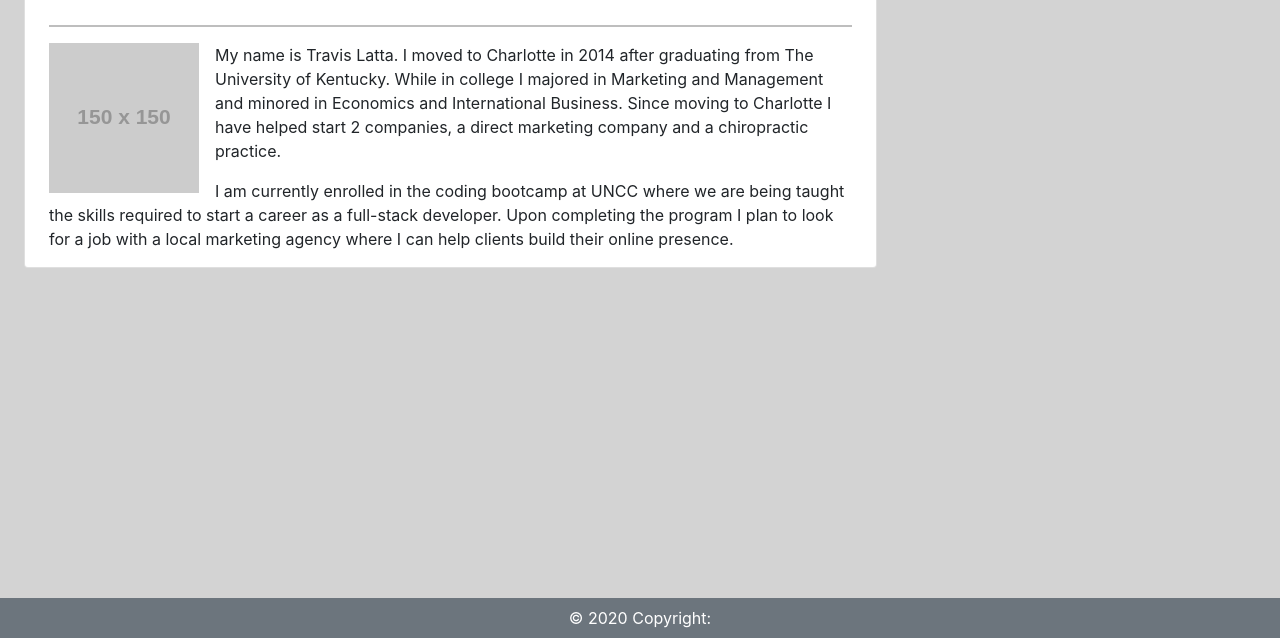
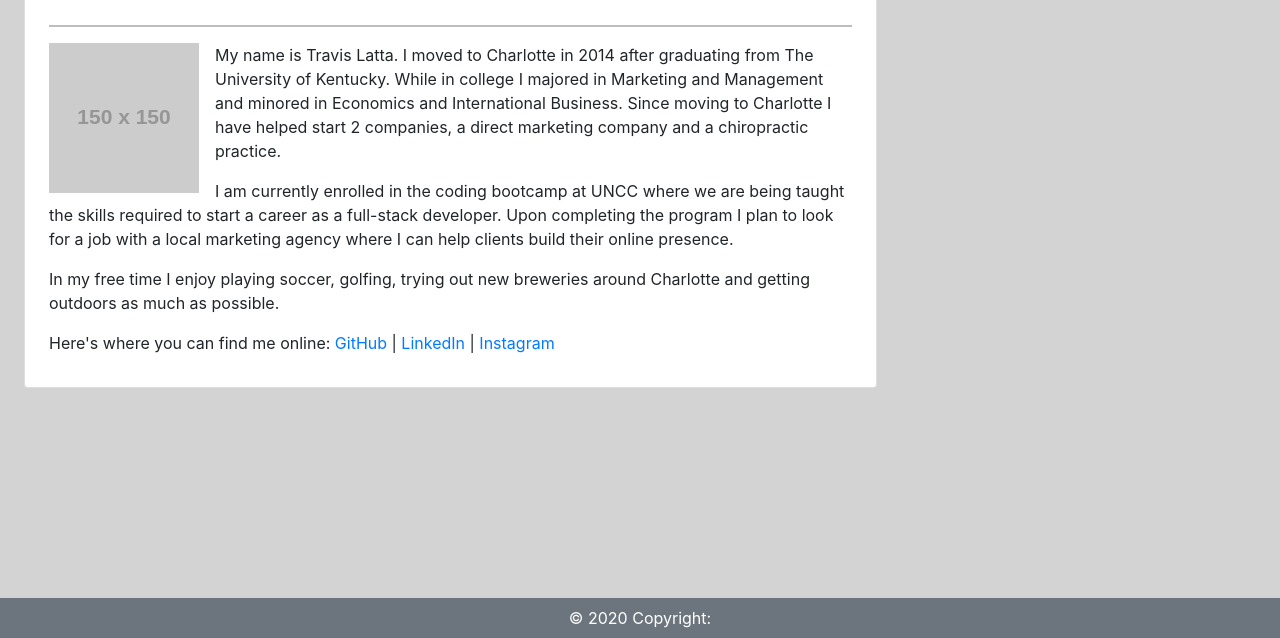
Before and after one commit to tlatta13/demo-portfolio, a plain HTML site: page index.html in a window 1280 px wide. Shown: the part 162-800 px from the top of the page. Drawn offline with nearby package versions, Linux system fonts and the light colour scheme; placeholder pictures from the web are drawn by us.

Commit message:
Updated all html files and added image

```diff
--- a/index.html
+++ b/index.html
@@ -3,14 +3,14 @@
 <head>
     <meta charset="UTF-8">
     <meta name="viewport" content="width=device-width, initial-scale=1.0">
-    <title>Travis Latta Test</title>
+    <title>Travis Latta</title>
     <link rel="stylesheet" href="https://stackpath.bootstrapcdn.com/bootstrap/4.4.1/css/bootstrap.min.css" integrity="sha384-Vkoo8x4CGsO3+Hhxv8T/Q5PaXtkKtu6ug5TOeNV6gBiFeWPGFN9MuhOf23Q9Ifjh" crossorigin="anonymous">
     <link rel="stylesheet" href="style.css">
 
 </head>
 <body>
     <!-- NavBar -->
-    <nav class="navbar navbar-expand-lg navbar-light bg-light">
+    <nav class="navbar navbar-expand-lg navbar-light bg-light w-100">
         <a class="navbar-brand nav-title bg-info text-white p-3 mx-2 my-n2" href="index.html">Travis Latta</a>
         <button class="navbar-toggler" type="button" data-toggle="collapse" data-target="#navbarNavAltMarkup" aria-controls="navbarNavAltMarkup" aria-expanded="false" aria-label="Toggle navigation">
             <span class="navbar-toggler-icon"></span>
@@ -27,18 +27,22 @@
     </nav>
 
     <!-- Main Content Area -->
-    <main class="container-fluid mt-4 mx-4">
+    <main class="container-fluid mt-4 mb-5 mx-4">
         <section class="row">
             <div class="card col-md-8 col-sm-11 px-4">
                 <h1 class="card-title pt-4 text-info">About Me</h1>
                 <hr>
 
-                <article class="cardbody">
+                <article class="cardbody pb-3">
                     <img class="float-left mr-3 mb-sm-2" src="http://placehold.it/150x150" alt="Travis" />
 
                     <p>My name is Travis Latta. I moved to Charlotte in 2014 after graduating from The University of Kentucky. While in college I majored in Marketing and Management and minored in Economics and International Business. Since moving to Charlotte I have helped start 2 companies, a direct marketing company and a chiropractic practice.</p>
 
                     <p>I am currently enrolled in the coding bootcamp at UNCC where we are being taught the skills required to start a career as a full-stack developer. Upon completing the program I plan to look for a job with a local marketing agency where I can help clients build their online presence.</p>
+
+                    <p>In my free time I enjoy playing soccer, golfing, trying out new breweries around Charlotte and getting outdoors as much as possible.</p>
+
+                    <p>Here's where you can find me online: <a href="https://github.com/tlatta13" target="_blank">GitHub</a>  |  <a href="https://www.linkedin.com/in/tlatta13/" target="_blank">LinkedIn</a>  |  <a href="https://www.instagram.com/tlatta13/" target="_blank">Instagram</a></p>
                 </article>
             </div>
         </section>
```
Also changed, not shown: contact.html (+1 -1 lines), portfolio.html (+1 -1 lines), Travis-State-Cup.png (added).
